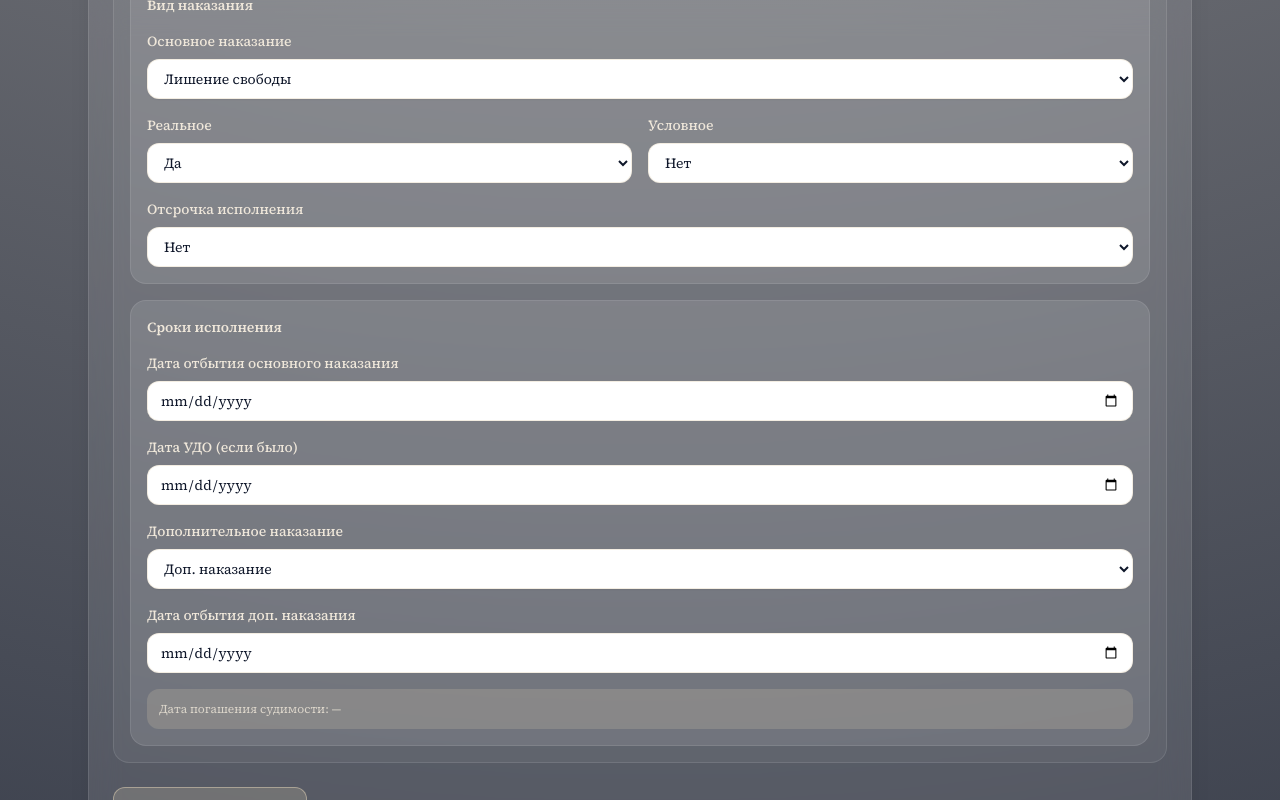
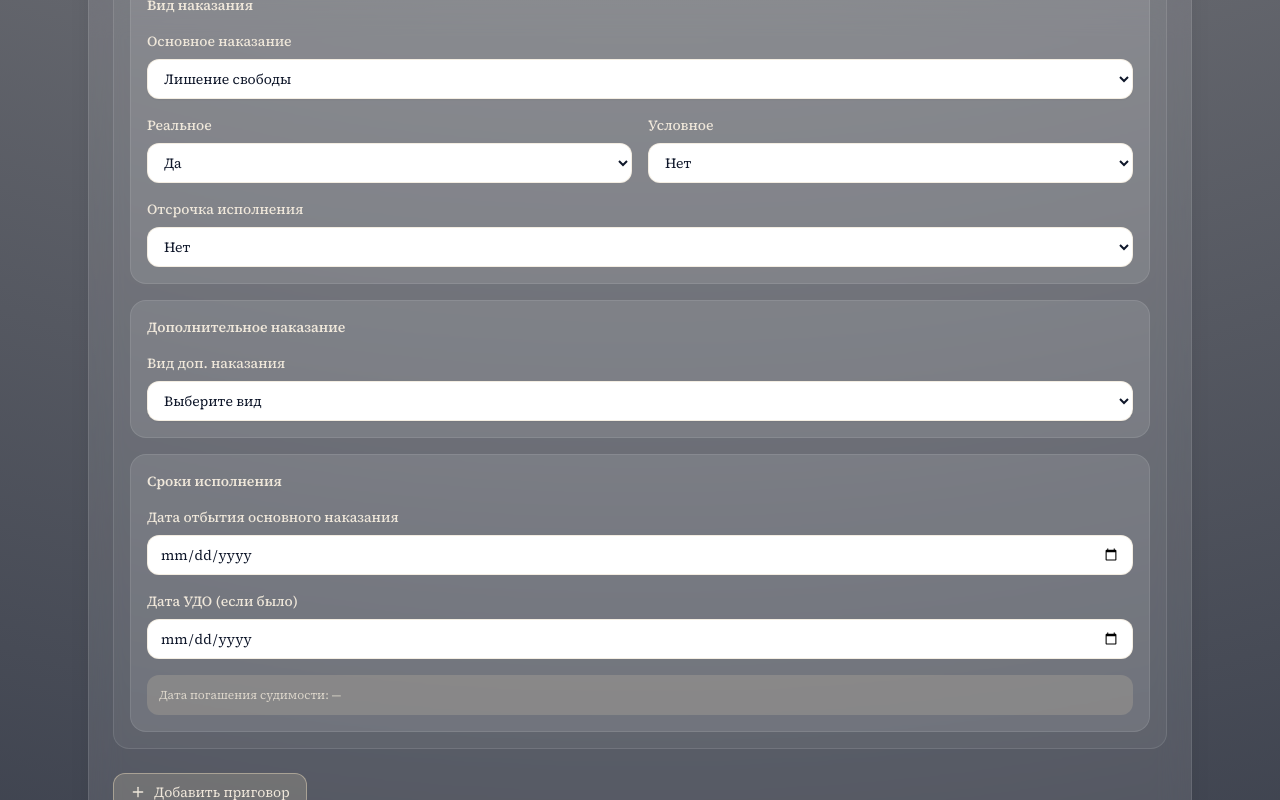
Before and after one commit to gorbunovoleg0890-star/JG23, a React (Vite) app: page / in a window 1280 px wide. Shown: the part 1696-2496 px from the top of the page. Built offline with nearby package versions, Linux system fonts and the light colour scheme.

Commit message:
fix: unified consumed conviction UI (allow punishments; lock served dates; add additional punishment everywhere)

```diff
--- a/src/App.jsx
+++ b/src/App.jsx
@@ -742,6 +742,50 @@ export default function App() {
     }
 
     return '';
+  };
+
+  // Helper: Get execution dates for a conviction node
+  // Returns: { effectiveMainEndDate, effectiveAdditionalEndDate, effectiveUdoDate, effectiveExecutionEndDate, isConsumed, consumingOp }
+  const getExecutionDatesForConvictionNode = (convictionId) => {
+    const conviction = convictions.find(c => c.id === convictionId);
+    if (!conviction) return { effectiveMainEndDate: '', effectiveAdditionalEndDate: '', effectiveUdoDate: '', effectiveExecutionEndDate: '', isConsumed: false, consumingOp: null };
+
+    const nodeId = `conviction:${convictionId}`;
+    const consumingOpId = nodeGraph.consumedBy.get(nodeId);
+    const consumingOp = consumingOpId ? mergeOps.find(op => op.id === consumingOpId) : null;
+    const isConsumed = Boolean(consumingOp);
+
+    if (isConsumed && consumingOp) {
+      // Приговор влился - берём даты из операции
+      const opPunishment = consumingOp.mergedPunishment;
+      const mainEnd = opPunishment.udoDate || opPunishment.mainEndDate;
+      const additionalEnd = opPunishment.additionalEndDate;
+
+      return {
+        effectiveMainEndDate: mainEnd,
+        effectiveAdditionalEndDate: additionalEnd,
+        effectiveUdoDate: opPunishment.udoDate,
+        effectiveExecutionEndDate:
+          additionalEnd && additionalEnd > mainEnd ? additionalEnd : mainEnd,
+        isConsumed: true,
+        consumingOp: consumingOp
+      };
+    } else {
+      // Приговор независимый - берём даты из самого приговора
+      const punishment = conviction.punishment;
+      const mainEnd = punishment.udoDate || punishment.mainEndDate;
+      const additionalEnd = punishment.additionalEndDate;
+
+      return {
+        effectiveMainEndDate: mainEnd,
+        effectiveAdditionalEndDate: additionalEnd,
+        effectiveUdoDate: punishment.udoDate,
+        effectiveExecutionEndDate:
+          additionalEnd && additionalEnd > mainEnd ? additionalEnd : mainEnd,
+        isConsumed: false,
+        consumingOp: null
+      };
+    }
   };
 
   // Create merge operation
@@ -1772,73 +1816,92 @@ export default function App() {
                       )}
                     </div>
 
-                    {/* Блок "Сроки исполнения" - зависит от consumingOp и basis */}
-                    {consumingOp && consumingOp.basis.includes('70') ? (
+                    {/* Блок "Дополнительное наказание" - ВСЕГДА редактируемый для всех приговоров */}
+                    <div className="rounded-2xl border border-white/10 bg-white/10 p-4 space-y-4">
+                      <h4 className="text-sm font-semibold text-law-100">Дополнительное наказание</h4>
+                      <div className="space-y-4">
+                        <Field label="Вид доп. наказания">
+                          <Select
+                            value={conviction.punishment.additionalType}
+                            onChange={(event) =>
+                              updateConviction(index, {
+                                punishment: {
+                                  ...conviction.punishment,
+                                  additionalType: event.target.value
+                                }
+                              })
+                            }
+                            placeholder="Выберите вид"
+                            options={punishmentTypes
+                              .filter((item) => item.additional)
+                              .map((item) => ({
+                                value: item.id,
+                                label: item.label
+                              }))}
+                          />
+                        </Field>
+                        {conviction.punishment.additionalType && (
+                          <Field label="Дата отбытия доп. наказания">
+                            <input
+                              type="date"
+                              value={conviction.punishment.additionalEndDate}
+                              onChange={(event) =>
+                                updateConviction(index, {
+                                  punishment: {
+                                    ...conviction.punishment,
+                                    additionalEndDate: event.target.value
+                                  }
+                                })
+                              }
+                              className="rounded-xl border border-law-200/40 bg-white px-3 py-2 text-sm"
+                            />
+                          </Field>
+                        )}
+                      </div>
+                    </div>
+
+                    {/* Блок "Сроки исполнения" - содержит унифицированную логику */}
+                    {(() => {
+                      const executionDates = getExecutionDatesForConvictionNode(conviction.id);
+                      const isConsumed = executionDates.isConsumed;
+                      const consumingOp = executionDates.consumingOp;
+                      const parentOp = getParentOperation(conviction.id);
+
+                      return (
                         <div className="rounded-2xl border border-white/10 bg-white/10 p-4 space-y-4">
                           <h4 className="text-sm font-semibold text-law-100">Сроки исполнения</h4>
-                        <div className="rounded-lg bg-law-200/20 border border-law-200/40 p-3">
+
+                          {isConsumed && (
+                            <div className="rounded-lg bg-law-200/20 border border-law-200/40 p-3 space-y-2">
                               <p className="text-xs text-law-100/80">
-                            ⚠️ Приговор вошёл в операцию ст.70/74. Даты отбытия основного и доп. наказания определяются операцией соединения (см. блок «Операции соединения приговоров»). Редактирование дат запрещено в этом приговоре.
+                                ℹ️ <strong>Дата отбытия основного наказания определяется операцией соединения:</strong> {getNodeLabel(consumingOp.parentNodeId)}.
                               </p>
-                        </div>
-                        <Field label="Дата УДО (по приговору)">
+                              <Field label="Дата отбытия основного наказания (из операции)">
                                 <input
                                   type="date"
                                   disabled
-                            value={conviction.punishment.udoDate}
+                                  value={executionDates.effectiveMainEndDate}
                                   className="rounded-xl border border-law-200/40 bg-white/50 px-3 py-2 text-sm text-gray-500"
                                 />
                               </Field>
-                        <Field label="Дата отбытия основного наказания (по приговору)">
+                              {executionDates.effectiveUdoDate && (
+                                <Field label="Дата УДО (из операции)">
                                   <input
                                     type="date"
                                     disabled
-                            value={conviction.punishment.mainEndDate}
+                                    value={executionDates.effectiveUdoDate}
                                     className="rounded-xl border border-law-200/40 bg-white/50 px-3 py-2 text-sm text-gray-500"
                                   />
                                 </Field>
-                        {conviction.punishment.additionalType && (
-                          <>
-                            <Field label="Доп. наказание (по приговору)">
-                              <input
-                                type="text"
-                                disabled
-                                value={
-                                  punishmentTypes.find(
-                                    (pt) => pt.id === conviction.punishment.additionalType
-                                  )?.label || '—'
-                                }
-                                className="rounded-xl border border-law-200/40 bg-white/50 px-3 py-2 text-sm text-gray-500"
-                              />
-                            </Field>
-                            <Field label="Дата отбытия доп. наказания (по приговору)">
-                              <input
-                                type="date"
-                                disabled
-                                value={conviction.punishment.additionalEndDate}
-                                className="rounded-xl border border-law-200/40 bg-white/50 px-3 py-2 text-sm text-gray-500"
-                              />
-                            </Field>
-                          </>
-                        )}
-                      </div>
-                    ) : (
-                    <div className="rounded-2xl border border-white/10 bg-white/10 p-4 space-y-4">
-                      <h4 className="text-sm font-semibold text-law-100">Сроки исполнения</h4>
-
-                      {(() => {
-                        const parentOp = getParentOperation(conviction.id);
-
-                        if (parentOp) {
-                          // This conviction is parent in a merge operation
-                          // Show dates from the operation (read-only)
-                          return (
-                            <div className="space-y-3">
-                              <div className="rounded-lg bg-law-200/20 border border-law-200/40 p-3">
-                                <p className="text-xs text-law-100/80 mb-2">
-                                  ℹ️ Этот приговор — основной узел в операции соединения. Данные о наказании берутся из операции.
+                              )}
+                            </div>
+                          )}
+
+                          {parentOp && !isConsumed && (
+                            <div className="rounded-lg bg-law-200/20 border border-law-200/40 p-3 space-y-2">
+                              <p className="text-xs text-law-100/80">
+                                ℹ️ <strong>Этот приговор — основной узел в операции соединения.</strong> Данные о наказании берутся из операции соединения.
                               </p>
-                              </div>
                               <Field label="Основное наказание (из операции)">
                                 <input
                                   type="text"
@@ -1859,45 +1922,21 @@ export default function App() {
                                   className="rounded-xl border border-law-200/40 bg-white/50 px-3 py-2 text-sm text-gray-500"
                                 />
                               </Field>
-                              <Field label="Дата УДО результата (из операции)">
+                              {parentOp.mergedPunishment.udoDate && (
+                                <Field label="Дата УДО (из операции)">
                                   <input
                                     type="date"
                                     disabled
-                                  value={parentOp.mergedPunishment.udoDate || ''}
+                                    value={parentOp.mergedPunishment.udoDate}
                                     className="rounded-xl border border-law-200/40 bg-white/50 px-3 py-2 text-sm text-gray-500"
                                   />
                                 </Field>
-                              {parentOp.mergedPunishment.additionalType && (
-                                <>
-                                  <Field label="Доп. наказание (из операции)">
-                                    <input
-                                      type="text"
-                                      disabled
-                                      value={
-                                        punishmentTypes.find(
-                                          (pt) => pt.id === parentOp.mergedPunishment.additionalType
-                                        )?.label || '—'
-                                      }
-                                      className="rounded-xl border border-law-200/40 bg-white/50 px-3 py-2 text-sm text-gray-500"
-                                    />
-                                  </Field>
-                                  <Field label="Дата отбытия доп. наказания (из операции)">
-                                    <input
-                                      type="date"
-                                      disabled
-                                      value={parentOp.mergedPunishment.additionalEndDate}
-                                      className="rounded-xl border border-law-200/40 bg-white/50 px-3 py-2 text-sm text-gray-500"
-                                    />
-                                  </Field>
-                                </>
-                              )}
-                            </div>
-                          );
-                        }
-
-                        // Regular conviction (not part of any operation)
-                        return (
-                          <>
+                              )}
+                            </div>
+                          )}
+
+                          {!isConsumed && !parentOp && (
+                            <div className="space-y-4">
                               <Field label="Дата отбытия основного наказания">
                                 <input
                                   type="date"
@@ -1928,50 +1967,15 @@ export default function App() {
                                   className="rounded-xl border border-law-200/40 bg-white px-3 py-2 text-sm"
                                 />
                               </Field>
-                            <Field label="Дополнительное наказание">
-                              <Select
-                                value={conviction.punishment.additionalType}
-                                onChange={(event) =>
-                                  updateConviction(index, {
-                                    punishment: {
-                                      ...conviction.punishment,
-                                      additionalType: event.target.value
-                                    }
-                                  })
-                                }
-                                placeholder="Доп. наказание"
-                                options={punishmentTypes
-                                  .filter((item) => item.additional)
-                                  .map((item) => ({
-                                    value: item.id,
-                                    label: item.label
-                                  }))}
-                              />
-                            </Field>
-                            <Field label="Дата отбытия доп. наказания">
-                              <input
-                                type="date"
-                                value={conviction.punishment.additionalEndDate}
-                                onChange={(event) =>
-                                  updateConviction(index, {
-                                    punishment: {
-                                      ...conviction.punishment,
-                                      additionalEndDate: event.target.value
-                                    }
-                                  })
-                                }
-                                className="rounded-xl border border-law-200/40 bg-white px-3 py-2 text-sm"
-                              />
-                            </Field>
-                          </>
+                            </div>
+                          )}
+
+                          <div className="rounded-xl bg-law-200/20 p-3 text-xs text-law-100/80">
+                            Дата погашения судимости: {expungementDate ? formatDate(expungementDate) : '—'}
+                          </div>
+                        </div>
                       );
                     })()}
-
-                      <div className="rounded-xl bg-law-200/20 p-3 text-xs text-law-100/80">
-                        Дата погашения судимости: {expungementDate ? formatDate(expungementDate) : '—'}
-                      </div>
-                    </div>
-                    )}
                   </div>
                 </div>
               );
```
Lines whose indentation alone changed are shown as unchanged.
